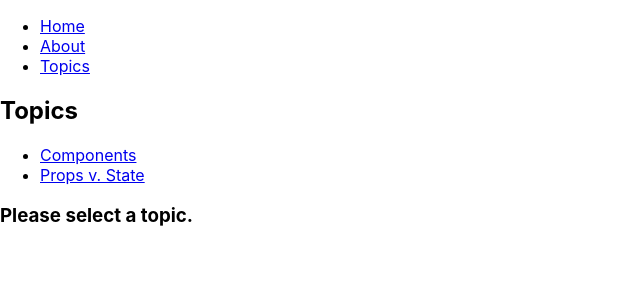
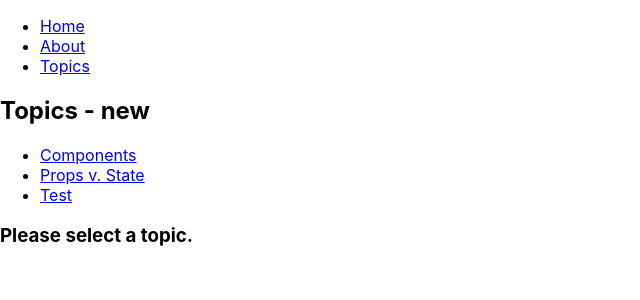
Before and after one commit to tonykieling/react-practice, a React (Create React App) app in the folder demo-routes/: page /topics in a window 1280 px wide. Shown: the top 300 px of the page, without its empty margins (0-640 px from the left). Built offline with nearby package versions, Linux system fonts and the light colour scheme.

Commit message:
react route with multiple files is working

```diff
--- /dev/null
+++ b/demo-routes/src/components/Topic.js
@@ -0,0 +1,15 @@
+// Route Params
+// https://scotch.io/courses/using-react-router-4/route-params
+
+import React, { Component } from 'react'
+
+export default class Topic extends Component {
+  render() {
+    // console.log("props: ", this.props)
+    return (
+      <div>
+            <h3>Requested Param (gues what? new!): {this.props.match.params.id}</h3>
+      </div>
+    )
+  }
+}
--- a/demo-routes/src/components/Topics.js
+++ b/demo-routes/src/components/Topics.js
@@ -1,14 +1,12 @@
 import React from 'react'
-import { BrowserRouter as Router, Route, Link } from "react-router-dom";
+import { BrowserRouter as Router, Route, Link } from "react-router-dom"
+import Topic from './Topic.js'
 
-function Topic({ match }) {
-  return <h3>Requested Param: {match.params.id}</h3>;
-}
 
 function Topics({ match }) {
   return (
     <div>
-      <h2>Topics</h2>
+      <h2>Topics - new</h2>
 
       <ul>
         <li>
@@ -17,9 +15,18 @@ function Topics({ match }) {
         <li>
           <Link to={`${match.url}/props-v-state`}>Props v. State</Link>
         </li>
+        <li>
+          <Link to={`${match.url}/test`}>Test</Link>
+        </li>
       </ul>
 
       <Route path={`${match.path}/:id`} component={Topic} />
+{/* -----------------------------------------------------------------------------------
+  THIS.PROPS carries also HISTORY, LOCATION AND MATCH
+  here, match will have the dynamic value to :id as
+  this.props.match.params.id (in the child component, which receives props)
+----------------------------------------------------------------------------------- */}
+
       <Route
         exact
         path={match.path}
```
Also changed, not shown: demo-routes/src/App.js (+0 -28 lines).
